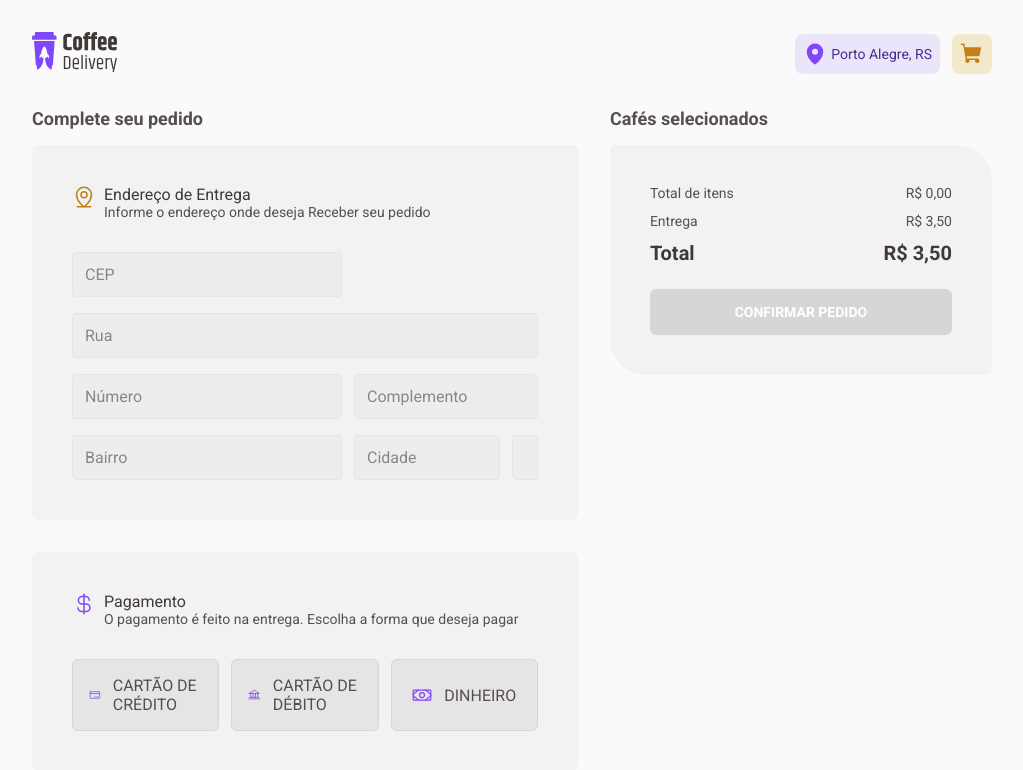
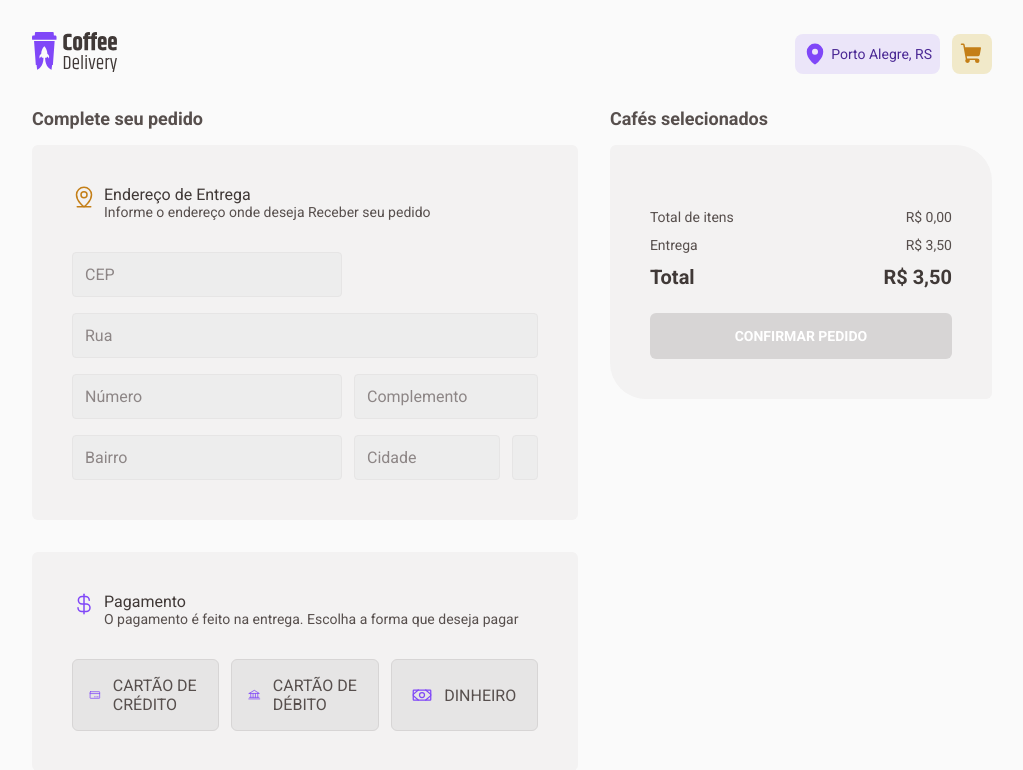
Before and after one commit to JustSpica/coffee-delivery, a React (Vite) app: page /checkout in a window 1280 px wide. Shown: the top 770 px of the page, without its empty margins (128-1151 px from the left). Built offline with nearby package versions, Linux system fonts and the light colour scheme.

Commit message:
fix: fixed layout break bug in cart coffee list

```diff
--- a/src/pages/Checkout/components/ConfirmPayment/index.tsx
+++ b/src/pages/Checkout/components/ConfirmPayment/index.tsx
@@ -29,6 +29,7 @@ export function ConfirmPayment({ isDisabled }: ConfirmPaymentProps) {
 
 	return (
 		<ConfirmPaymentRoot>
+			<div className="coffees">
 				{coffeesCart.map(coffee => (
 					<>
 						<CoffeesCard
@@ -41,6 +42,7 @@ export function ConfirmPayment({ isDisabled }: ConfirmPaymentProps) {
 						<Divider />
 					</>
 				))}
+			</div>
 			<div className="values">
 				<ItemsValue>
 					<span>Total de itens</span>
--- a/src/pages/Checkout/components/ConfirmPayment/styles.ts
+++ b/src/pages/Checkout/components/ConfirmPayment/styles.ts
@@ -12,6 +12,16 @@ export const ConfirmPaymentRoot = styled.section`
 		border-radius: 6px 36px 6px 36px;
 
 		background-color: ${theme.colors["zinc-200"]};
+
+		.coffees {
+			max-height: 360px;
+
+			display: flex;
+			flex-direction: column;
+			gap: ${theme.space[6]};
+
+			overflow-y: auto;
+		}
 
 		.values {
 			display: flex;
@@ -44,12 +54,10 @@ export const TotalValue = styled(BaseItemsValue)`
 	`}
 `;
 
-export const Divider = styled.span`
+export const Divider = styled.div`
 	${({ theme }) => css`
 		width: 100%;
-		height: 1px;
-
-		display: block;
+		min-height: 1px;
 
 		background-color: ${theme.colors["zinc-400"]};
 	`}
```
Lines whose indentation alone changed are shown as unchanged.
